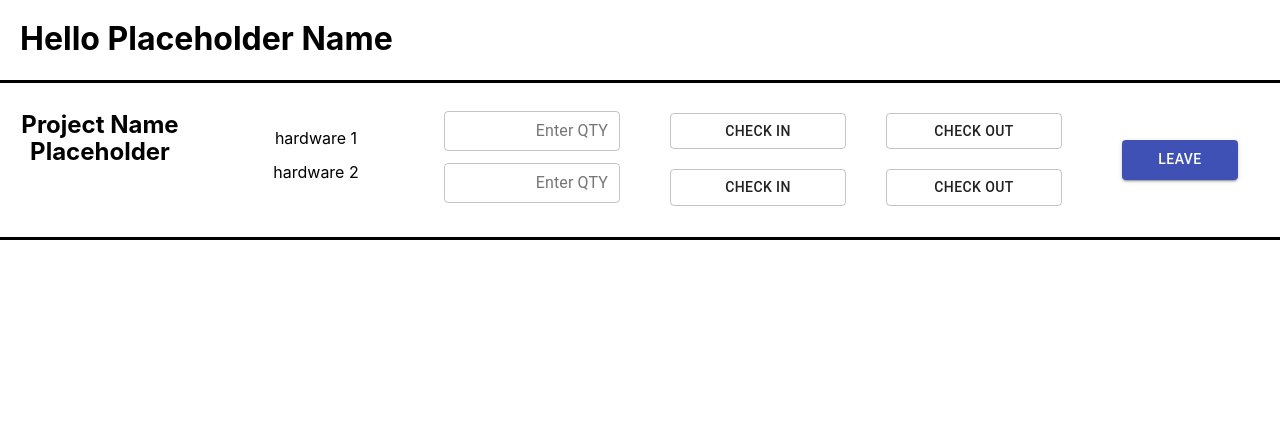
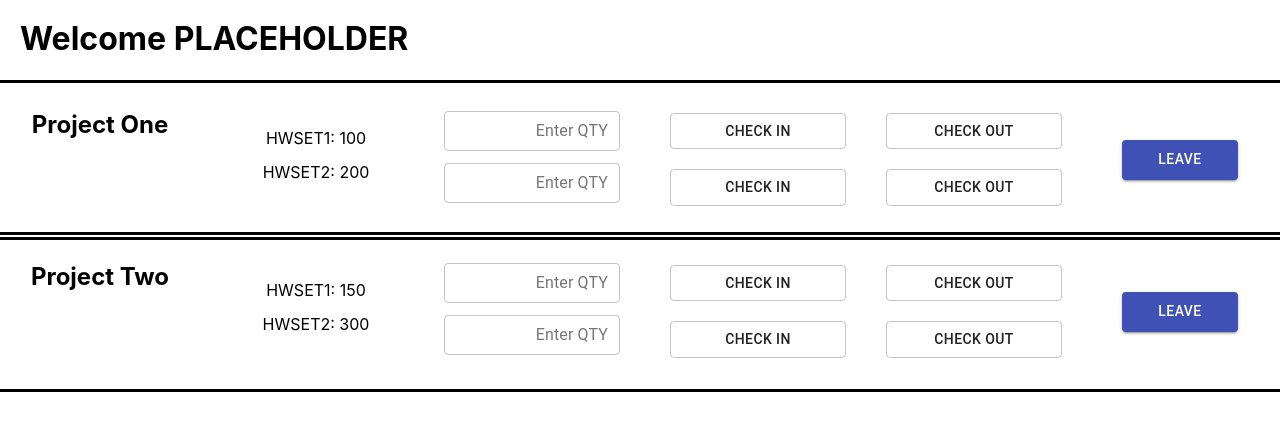
Before and after one commit to thehubisgitted/wombats_software_lab, a React (Create React App) app in the folder SoftwareLabProject/: page /projects in a window 1280 px wide. Shown: the top 430 px of the page. Built offline with nearby package versions, Linux system fonts and the light colour scheme.

Commit message:
dynamic rendering projectview

```diff
--- a/SoftwareLabProject/src/pages/Projects.tsx
+++ b/SoftwareLabProject/src/pages/Projects.tsx
@@ -7,22 +7,42 @@ import { BorderAllOutlined, FirstPage } from '@material-ui/icons';
 
 function Projects(){
     const navigate = useNavigate();
+    const username = "PLACEHOLDER"
+    const projects = [
+        {
+            name: 'Project One',
+            set_one: 100,
+            set_two: 200,
 
+        },
+        {
+            name: 'Project Two',
+            set_one: 150,
+            set_two: 300,
+        }
+    ]
 
     return(
-        <>
-        <div style = {{display:'inline-flex', float:'left', marginLeft:20}}>
-            <h1>
-                Hello Placeholder Name
-            </h1>
+        <div className='App'>
+            <div style = {{display:'inline-flex', float:'left', marginLeft:20}}>
+                <h1>
+                    Welcome {username}
+                </h1>
+            </div>
+            { projects.map(project => <Projectview key={project.name} project={project} />) }
         </div>
+    );
+}
+
+function Projectview(props: any){
+    return(<div>
         <Grid container spacing = {2} justifyContent = "flex-start" style = {{flexDirection:'row', borderBlockStyle: 'solid', height: '160px'}}>
             <Grid item xs = {4} sm = {2} style = {{margin:0}}>
-                <h2>Project Name Placeholder</h2>
+                <h2> {props.project.name}</h2>
             </Grid>
             <Grid item xs = {4} sm = {2} justifyContent = "center" style = {{flexDirection: 'column', padding:'30px'}}>
-                <p>hardware 1</p>
-                <p>hardware 2</p>
+                <p>HWSET1: {props.project.set_one}</p>
+                <p>HWSET2: {props.project.set_two}</p>
             </Grid>
             <Grid item xs = {4} sm = {2}  style = {{padding: 20}}>
                 <TextField variant = 'outlined' id = "hardwareset_1"  label = "Enter QTY" type = "number"  margin = "dense" >
@@ -44,9 +64,7 @@ function Projects(){
                 <Button variant = "contained" color = "primary" style = {{height: '40px', width:'100%'}}> LEAVE </Button>
             </Grid>
         </Grid>
-        </>
-    );
+    </div>);
 }
 
-
 export default Projects;
```
Also changed, not shown: 7 other files (tests, documents, lock files or other folders).
